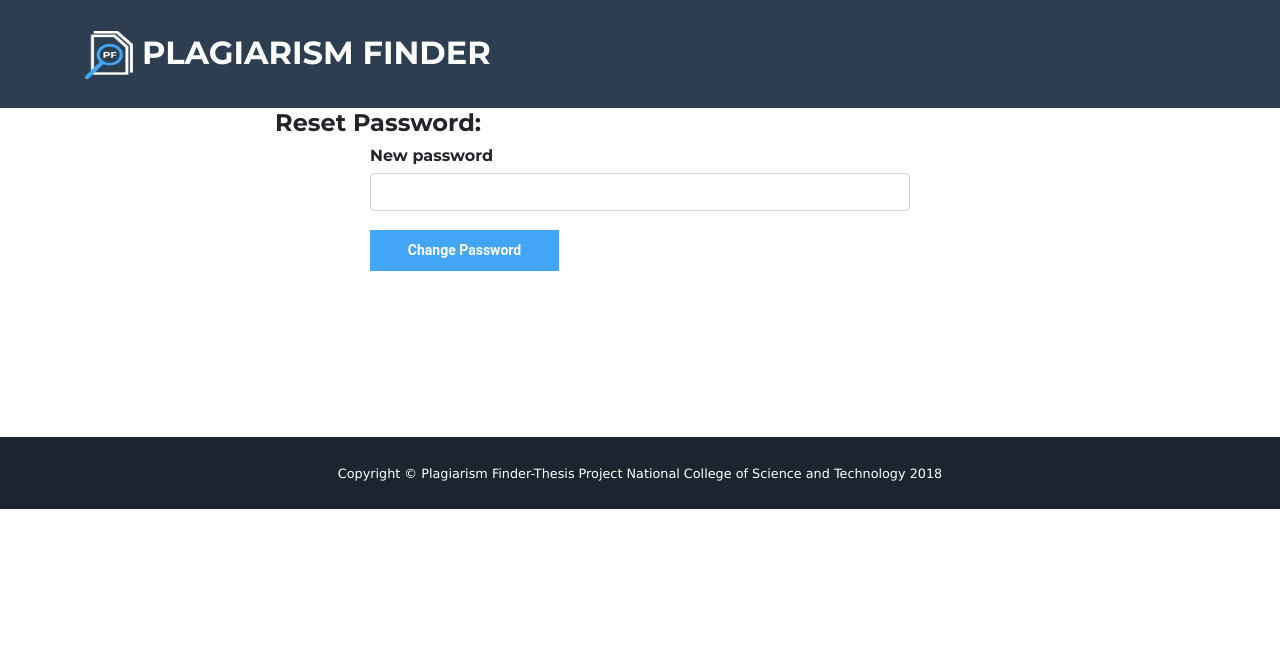
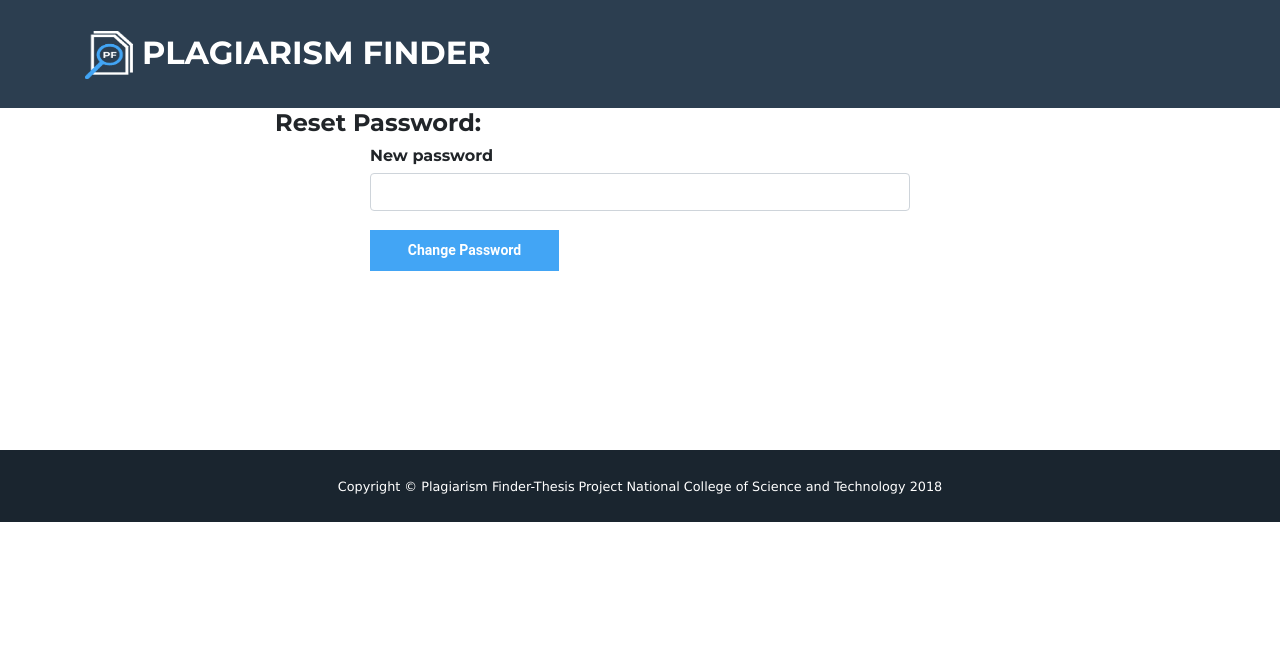
Before and after one commit to kysler/plagfinder, a Python web app: template templates/flask_user/reset_password.html in a window 1280 px wide. Shown: the top 650 px of the page. Run offline with Jinja, Linux system fonts and the light colour scheme; the template is opened without the code that fills it, so the values that code supplies are empty, except form fields; tables that the repository leaves empty hold one stand-in row (values such as "Sample post"); form fields are guessed from the names that the template uses; some libraries are stand-ins or nearby versions.

Commit message:
Update reset_password.html

```diff
--- a/templates/flask_user/reset_password.html
+++ b/templates/flask_user/reset_password.html
@@ -11,7 +11,7 @@
       </div>
     </nav>
     <!-- Scan Grid Section -->
-<section class="masthead" style="padding-bottom: 13%;">
+<section class="masthead" style="padding-bottom: 14%;">
     <div class="container">
     <div class="masthead">
     <div class="row">
```
